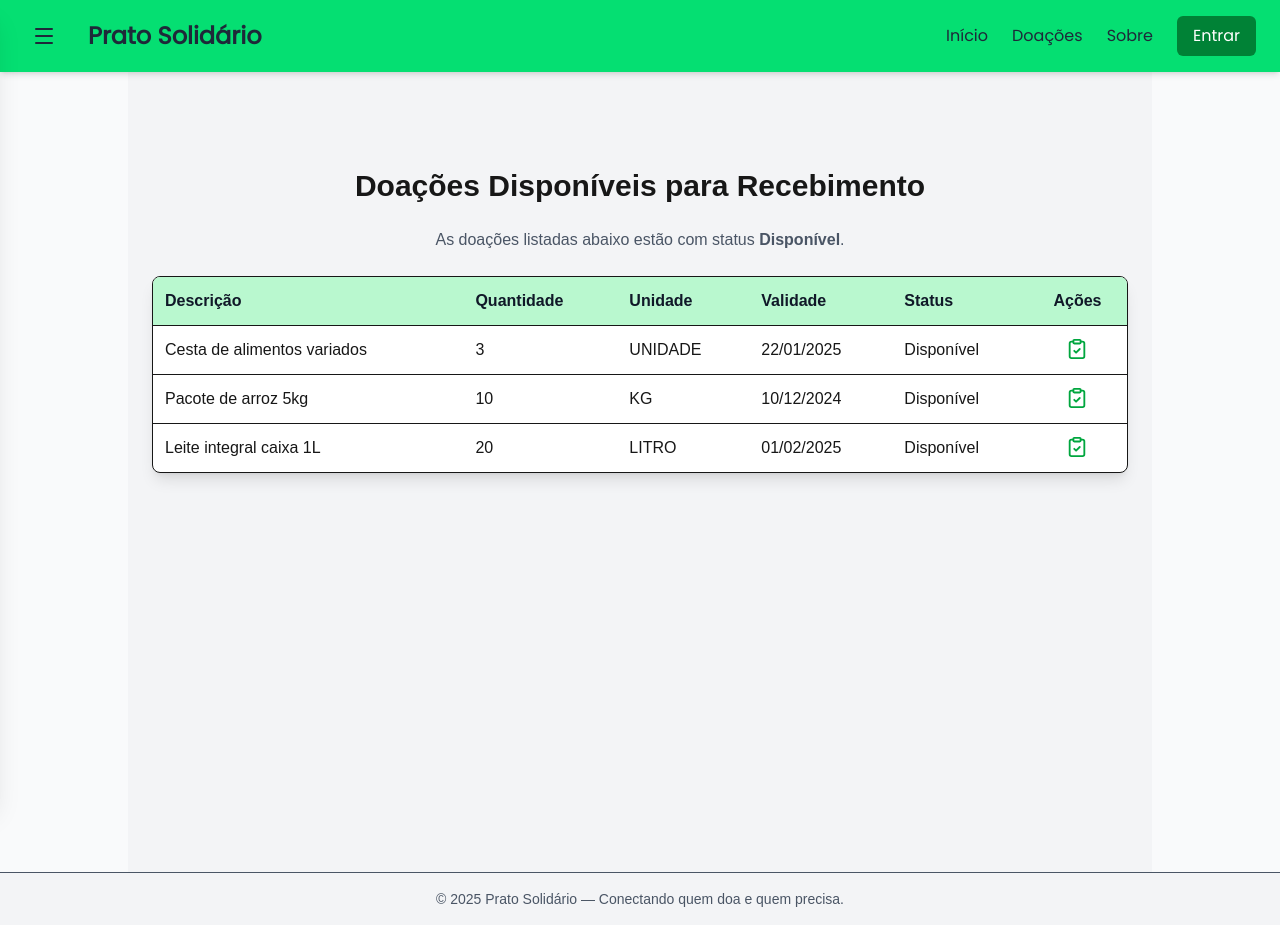
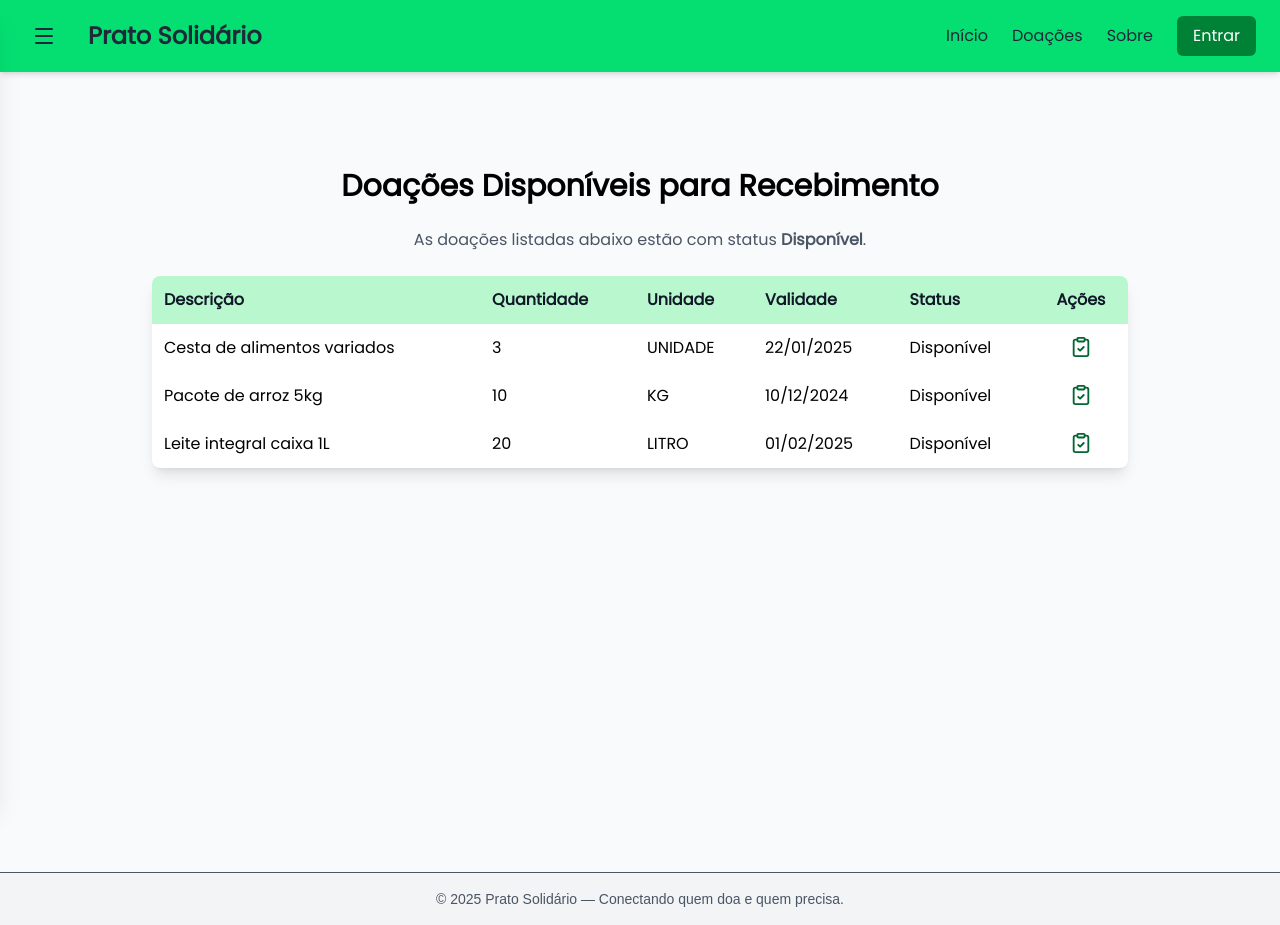
Before and after one commit to JoaoGAvale/Laborat-rio-de-Programa-o-2025.2, a Next.js app: page /reservar_doacao in a window 1280 px wide. Built offline with nearby package versions, Linux system fonts and the light colour scheme.

Commit message:
[Elias] fix: melhorei o visual da pagina com a atabela de doações

```diff
--- a/src/app/components/GenericTable.js
+++ b/src/app/components/GenericTable.js
@@ -11,7 +11,7 @@ export default function GenericTable({
 }) {
   return (
     <div className={`w-full max-w-5xl bg-white shadow-lg rounded-lg
-    overflow-hidden border ${className}`}>
+    overflow-hidden shadow-[0_0_4px_4px_rgba(0,0,0,0.1)] ${className}`}>
       <table className="w-full border-collapse text-left">
         <thead className={headerClassName}>
           <tr>
@@ -27,10 +27,10 @@ export default function GenericTable({
         </thead>
 
         <tbody>
-          {data.map((item, index) => (
+          {data.length > 0 ? data.map((item, index) => (
             <tr
               key={item.id || index}
-              className="border-t hover:bg-gray-100 transition"
+              className=" hover:bg-gray-100 transition"
             >
               {columns.map((column) => (
                 <td key={column.key} className="p-3">
@@ -53,7 +53,14 @@ export default function GenericTable({
                 </td>
               )}
             </tr>
-          ))}
+          ))
+          :
+          <tr className=" hover:bg-gray-100 transition">
+            <td className="p-3 flex items-center justify-center gap-4 col-span-[6]">
+                Sem dados.
+            </td>
+          </tr>
+        }
         </tbody>
       </table>
     </div>
--- a/src/app/components/Sidebar.js
+++ b/src/app/components/Sidebar.js
@@ -12,7 +12,7 @@ export default function Sidebar({ open, onClose }) {
       <div className="fixed inset-0 bg-black opacity-40 z-[3001]" onClick={onClose}/>
       )}
       <aside className={`fixed top-0 left-0 h-full w-64 bg-white shadow-xl z-[3002] p-4 transform transition-transform duration-300 ease-in-out ${
-        open ? "translate-x-0" : "-translate-x-full"}`}>
+        open ? "translate-x-0" : "-translate-x-full"} text-black`}>
         <nav className="flex flex-col gap-4">
           <button onClick={onClose} className="p-2">
             <Menu />
--- a/src/app/layout.js
+++ b/src/app/layout.js
@@ -35,7 +35,7 @@ const poppins = localFont({
 
   return (
     <html lang="pt-BR">
-      <body className={`${poppins.variable} bg-white`}>
+      <body className={`${poppins.variable} bg-white text-black`}>
         <div id="alert-root"/>
         <AlertProvider>
           <ClientLayout>
--- a/src/app/reservar_doacao/page.js
+++ b/src/app/reservar_doacao/page.js
@@ -65,13 +65,13 @@ export default function ReceberDoacoesPage() {
     {
       icon: <ClipboardCheck size={22} />,
       title: "Reservar Doação",
-      className: "text-green-600 hover:text-green-800",
+      className: "text-green-800 ",
       getHref: (item) => `/reservar/${item.id_doacao}`
     },
   ];
 
   return (
-    <div className="min-h-screen flex flex-col bg-gray-100">
+    <div className="w-full min-h-screen bg-gray-50 flex flex-col font-['PoppinsRegular'] text-black">
 
       <main className="pt-24 px-6 flex flex-col items-center gap-6">
         <h1 className="text-3xl font-bold text-center">
```
